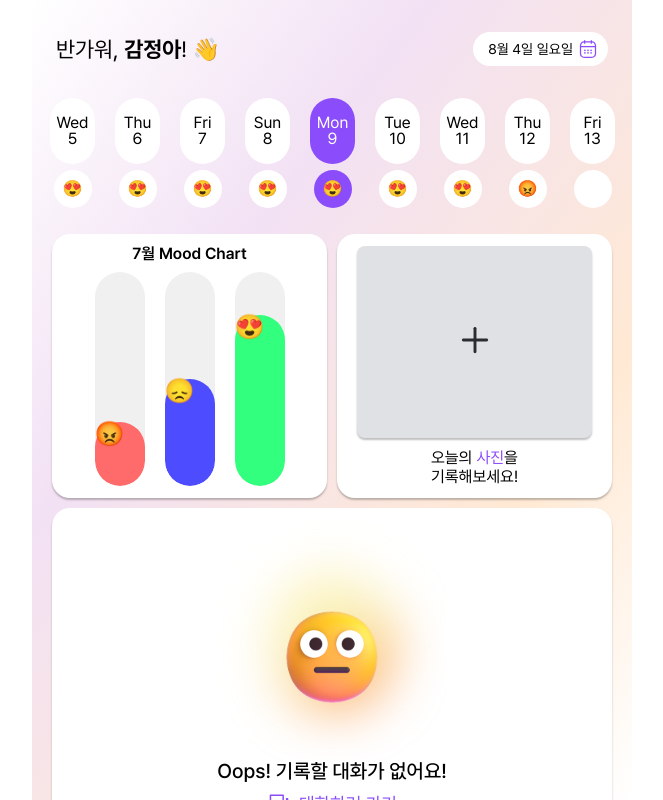
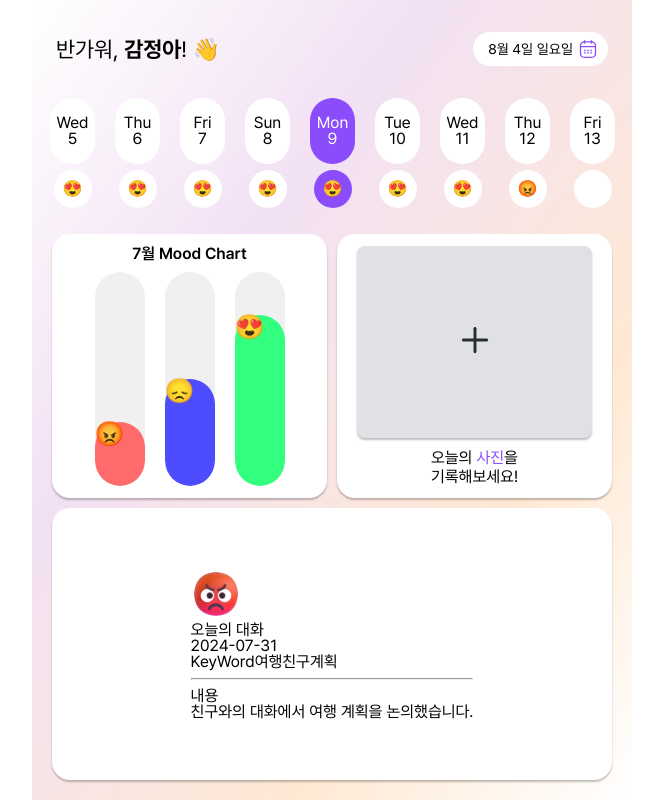
Before and after one commit to Likelion-PNU-FE/chatdiary, a React (Vite) app: page /board in a window 1280 px wide. Shown: the whole page, without its empty margins (308-971 px from the left). Built offline with nearby package versions, Linux system fonts and the light colour scheme.

Commit message:
[feat] 수정 했음 뭔가를

```diff
--- a/src/pages/board.jsx
+++ b/src/pages/board.jsx
@@ -1,9 +1,9 @@
-import { getKoDayOfWeek } from "../utils/utils.js";
+import {getImagePathByEmotion, getKoDayOfWeek} from "../utils/utils.js";
 import calendarIcon from "../assets/calendar_sm_icn.svg";
 import addIcon from "../assets/add_icn.svg";
 import oops_gra from "../assets/oops_gra.svg";
 import chat_icn from "../assets/chat_icn.svg";
-import { useState } from "react";
+import {useState} from "react";
 import '../style/board.scss';
 import '../components/Bargraph.scss'
 import Datepicker from "../components/datepicker.jsx";
@@ -11,20 +11,20 @@ import Bargraph from "../components/bargraph.jsx";
 import BargraphPopup from "../components/MoodChart.jsx";
 
 const days = [
-    { day: 'Mon', date: 3, emoji: '😍' },
-    { day: 'Tue', date: 4, emoji: '😍' },
-    { day: 'Wed', date: 5, emoji: '😍' },
-    { day: 'Thu', date: 6, emoji: '😍' },
-    { day: 'Fri', date: 7, emoji: '😍' },
-    { day: 'Sun', date: 8, emoji: '😍' },
-    { day: 'Mon', date: 9, emoji: '😍' },
-    { day: 'Tue', date: 10, emoji: '😍' },
-    { day: 'Wed', date: 11, emoji: '😍' },
-    { day: 'Thu', date: 12, emoji: '😡' },
-    { day: 'Fri', date: 13, emoji: '' },
-    { day: 'Sat', date: 14, emoji: '' },
-    { day: 'Sun', date: 15, emoji: '' },
-    { day: 'Mon', date: 16, emoji: '' },
+    {day: 'Mon', date: 3, emoji: '😍'},
+    {day: 'Tue', date: 4, emoji: '😍'},
+    {day: 'Wed', date: 5, emoji: '😍'},
+    {day: 'Thu', date: 6, emoji: '😍'},
+    {day: 'Fri', date: 7, emoji: '😍'},
+    {day: 'Sun', date: 8, emoji: '😍'},
+    {day: 'Mon', date: 9, emoji: '😍'},
+    {day: 'Tue', date: 10, emoji: '😍'},
+    {day: 'Wed', date: 11, emoji: '😍'},
+    {day: 'Thu', date: 12, emoji: '😡'},
+    {day: 'Fri', date: 13, emoji: ''},
+    {day: 'Sat', date: 14, emoji: ''},
+    {day: 'Sun', date: 15, emoji: ''},
+    {day: 'Mon', date: 16, emoji: ''},
     // 필요한 만큼 날짜를 추가합니다.
 ];
 
@@ -35,7 +35,7 @@ const mockChatData = {
     title: "오늘의 대화",
     content: "친구와의 대화에서 여행 계획을 논의했습니다.",
     date: "2024-07-31",
-    emotion: "화남",
+    emotion: getImagePathByEmotion("화남"),
     keywords1: "여행",
     keywords2: "친구",
     keywords3: "계획"
@@ -46,7 +46,7 @@ const Board = () => {
     const [selectedIndex, setSelectedIndex] = useState(6);
     const [isPopupVisible, setPopupVisible] = useState(false); // 팝업 상태 추가
     const [photo, setPhoto] = useState(null);
-    const [chatData] = useState(null);
+    const [chatData] = useState(mockChatData); //mockChatData
 
     // 날짜 선택
     const convertDate = (date) => {
@@ -100,11 +100,11 @@ const Board = () => {
                 <h3>반가워, <strong>{userName}</strong>! 👋</h3>
                 <button className="date-picker-button">
                     <p>{convertDate(nowDate)}</p>
-                    <img src={calendarIcon} alt="calendar" width="20px" />
+                    <img src={calendarIcon} alt="calendar" width="20px"/>
                 </button>
             </header>
             <nav>
-                <Datepicker days={days} nowIndex={selectedIndex} setIndex={setSelectedIndex} />
+                <Datepicker days={days} nowIndex={selectedIndex} setIndex={setSelectedIndex}/>
             </nav>
             <section>
                 <div className="card mood-chart" onClick={handleMoodChartClick}>
@@ -135,16 +135,26 @@ const Board = () => {
                 <div className="card chat-summary">
                     {chatData ? (
                         <div className="summary-header">
-                            <div className="summary-info">
-                                <img src={chat_icn} alt="chat mood icon" className="chat-emotion"/>
-                                <p>{chatData.title}</p>
-                                <p>{chatData.date}</p>
+                                <div className="header-top">
+                                    <img src={chatData.emotion} alt="chat mood icon" className="chat-emotion"
+                                         width="50px"/>
+                                    <div className="header-text">
+                                        <h3>
+                                            {chatData.title}
+                                        </h3>
+                                        <p>{chatData.date}</p>
+                                        <div className="keywords">
+                                            <span className="keyword-title">KeyWord</span>
+                                            <span className="keyword">{chatData.keywords1}</span>
+                                            <span className="keyword">{chatData.keywords2}</span>
+                                            <span className="keyword">{chatData.keywords3}</span>
+                                        </div>
+                                    </div>
                             </div>
-                            <div className="summary-keyword">
-                                <p>KEY WORD</p>
-                                <div className="keyword-box">{chatData.keywords1}</div>
-                                <div className="keyword-box">{chatData.keywords2}</div>
-                                <div className="keyword-box">{chatData.keywords3}</div>
+                            <hr className="divider"/>
+                            <div className="summary-body">
+                                <h4>내용</h4>
+                                <p>{chatData.content}</p>
                             </div>
                         </div>
                     ) : (
@@ -164,7 +174,7 @@ const Board = () => {
                 isVisible={isPopupVisible}
                 onClose={handleClosePopup}
                 // 사용자가 선택한 날짜의 월 받아서 넘겨야함
-                month={nowDate.getMonth()}
+                month={nowDate.getMonth()+1}
             />
         </div>
     );
--- a/src/style/board.scss
+++ b/src/style/board.scss
@@ -150,6 +150,8 @@
       max-height: 100%;
       overflow: hidden;
       box-sizing: border-box;
+
+
     }
   }
 
--- a/src/utils/utils.js
+++ b/src/utils/utils.js
@@ -35,3 +35,18 @@ export const getUsDayOfWeek = (dayOfWeek) => {
             return "Sat";
     }
 }
+
+export const getImagePathByEmotion = (emotion) => {
+    const imagePaths = {
+        불안: "../src/assets/anxious.svg",
+        보통: "../src/assets/soso.svg",
+        힘듦: "../src/assets/strength.svg",
+        즐거움: "../src/assets/joy.svg",
+        행복: "../src/assets/happy.svg",
+        화남: "../src/assets/angry.svg",
+        당황스러움: "../src/assets/embar.svg",
+        슬픔: "../src/assets/sad.svg"
+    };
+
+    return imagePaths[emotion] || "../src/assets/error_icn.svg"; // 키워드가 없으면 null 반환
+};
```
Also changed, not shown: src/assets/error_icn.svg (added).
